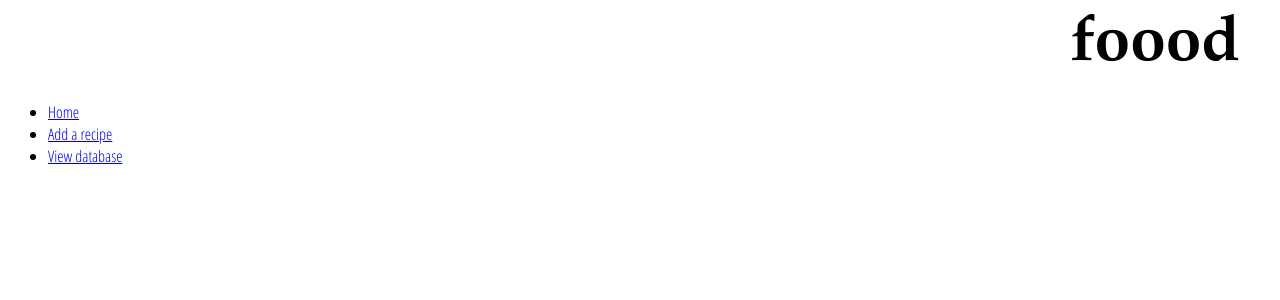
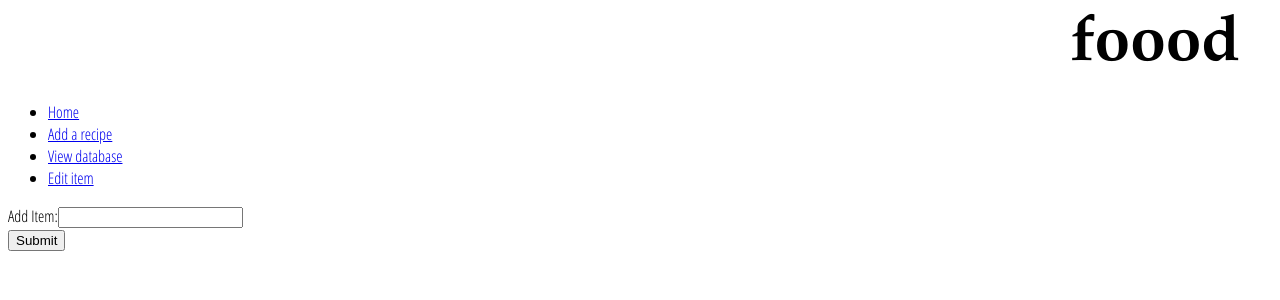
Before and after one commit to edpe/foood, a React (Create React App) app: page /add-item in a window 1280 px wide. Shown: the top 300 px of the page. Built offline with nearby package versions, Linux system fonts and the light colour scheme.

Commit message:
fix routes and names

```diff
--- a/src/components/AddRecipe.js
+++ b/src/components/AddItem.js
@@ -1,9 +1,7 @@
 import React, { Component } from 'react';
-// import styles from './AddRecipe.module.css'
 import ItemService from './ItemService';
 
-
-class AddRecipe extends Component {
+class AddItem extends Component {
 
   constructor(props) {
       super(props);
@@ -21,7 +19,7 @@ class AddRecipe extends Component {
     handleSubmit(event) {
       event.preventDefault();
       this.addItemService.sendData(this.state.value);
-      this.props.history.push('/');
+      this.props.history.push('/index');
     }
 
     render() {
@@ -29,7 +27,7 @@ class AddRecipe extends Component {
         <div className="container">
           <form onSubmit={this.handleSubmit}>
             <label>
-              Add Recipe:
+              Add Item:
               <input type="text" value={this.state.value} onChange={this.handleChange} className="form-control"/>
             </label><br/>
             <input type="submit" value="Submit" className="btn btn-primary"/>
@@ -39,4 +37,4 @@ class AddRecipe extends Component {
     }
   }
 
-export default AddRecipe;
+export default AddItem;
--- a/src/components/Content.js
+++ b/src/components/Content.js
@@ -1,15 +1,15 @@
 import React from 'react';
 import { Switch, Route } from 'react-router-dom';
 import Home from './Home';
-import AddRecipe from './AddRecipe';
+import AddItem from './AddItem';
 import IndexItem from './IndexItem';
-import EditItem from './components/EditItem';
+import EditItem from './EditItem';
 
 const Content = () =>{
   return(
     <Switch>
       <Route exact path="/" component={Home}/>
-      <Route path="/add-recipe" component={AddRecipe}/>
+      <Route path="/add-item" component={AddItem}/>
       <Route path="/index-item" component={IndexItem}/>
       <Route path='/edit/:id' component={EditItem} />
     </Switch>
--- a/src/components/Navigation.js
+++ b/src/components/Navigation.js
@@ -5,8 +5,9 @@ const Navigation = () =>{
   return(
     <ul>
       <li><Link to="/">Home</Link></li>
-      <li><Link to="/add-recipe">Add a recipe</Link></li>
-      <li><Link to="/IndexItem">View database</Link></li>
+      <li><Link to="/add-item">Add a recipe</Link></li>
+      <li><Link to="/index-item">View database</Link></li>
+      <li><Link to="/edit/:id">Edit item</Link></li>
     </ul>
   )
 }
```
Also changed, not shown: src/components/AddItem.module.css (added), src/components/AddRecipe.module.css (deleted).
